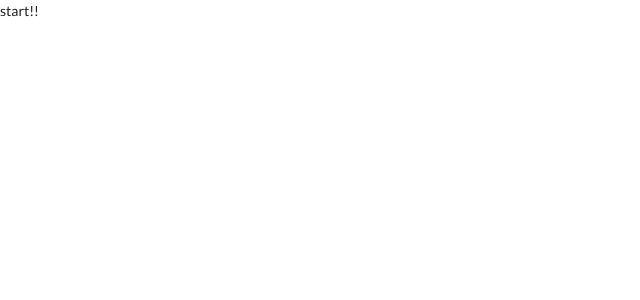
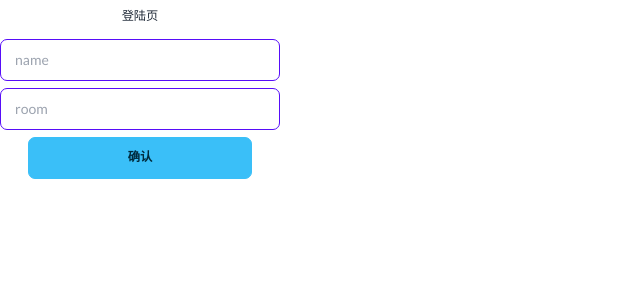
Before and after one commit to asxbiuq/react-chat-app-client, a React (Vite) app: page / in a window 1280 px wide. Shown: the top 300 px of the page, without its empty margins (0-640 px from the left). Built offline with nearby package versions, Linux system fonts and the light colour scheme.

Commit message:
LoginStore

```diff
--- a/package.json
+++ b/package.json
@@ -12,6 +12,9 @@
   "dependencies": {
     "@types/react-router-dom": "^5.3.3",
     "axios": "^0.27.2",
+    "mobx": "^6.6.1",
+    "mobx-react-lite": "^3.4.0",
+    "mobx-state-tree": "^5.1.6",
     "react": "^18.2.0",
     "react-dom": "^18.2.0",
     "react-router-dom": "^6.3.0"
--- a/src/App.tsx
+++ b/src/App.tsx
@@ -1,12 +1,20 @@
 import React from 'react'
 import './App.css'
+import { Route, Routes } from 'react-router-dom'
+import Login from '@/components/Login/Login'
+import Chat from '@/components/Chat/Chat'
+import LoginStore from '@/store/LoginStore'
 
 
+const {name,room,setName,setRoom}=LoginStore
+
 export default () => {
-
   return (
     <>
-      start!!
+      <Routes>
+        <Route path="/" element={<Login />} />
+        <Route path="chat" element={<Chat />} />
+      </Routes>
     </>
   )
 }
--- /dev/null
+++ b/src/components/Chat/Chat.tsx
@@ -0,0 +1,3 @@
+export default () => {
+  return <>chat page</>
+}
--- /dev/null
+++ b/src/components/Login/Login.tsx
@@ -0,0 +1,43 @@
+import { useState } from 'react'
+import { Link } from 'react-router-dom'
+import { observer } from 'mobx-react-lite'
+import LoginStore from '@/store/LoginStore'
+
+
+
+export default observer(() => {
+
+  return (
+    <div className="form-control w-full max-w-xs gap-2">
+      <label className="label justify-center">
+        <span className="label-text">登陆页</span>
+      </label>
+      <div>
+        <input
+          type="text"
+          placeholder="name"
+          className="input input-bordered input-primary w-full max-w-xs"
+          onChange={(event) => LoginStore.setName(event.target.value)}
+        />
+      </div>
+      <div>
+        <input
+          type="text"
+          placeholder="room"
+          className="input input-bordered input-primary w-full max-w-xs"
+          onChange={(event) => LoginStore.setRoom(event.target.value)}
+        />
+      </div>
+
+      <Link
+        className="flex justify-center"
+        onClick={(e) => (!LoginStore.name || !LoginStore.room ? e.preventDefault() : null)}
+        to={`/chat?name=${LoginStore.name}&room=${LoginStore.room}`}
+      >
+        <button className="btn btn-active btn-info btn-wide" type="submit">
+          确认
+        </button>
+      </Link>
+    </div>
+  )
+})
--- a/src/main.tsx
+++ b/src/main.tsx
@@ -2,16 +2,12 @@ import React from 'react'
 import ReactDOM from 'react-dom/client'
 import App from './App'
 import './index.css'
-import { BrowserRouter, Route,Routes } from "react-router-dom";
+import { BrowserRouter, Route, Routes } from 'react-router-dom'
 
 ReactDOM.createRoot(document.getElementById('root')!).render(
   <React.StrictMode>
     <BrowserRouter>
-      <Routes>
-        <Route path="/" element={<App />} />
-        {/* <Route path="expenses" element={<Expenses />} />
-        <Route path="invoices" element={<Invoices />} /> */}
-      </Routes>
+      <App />
     </BrowserRouter>
   </React.StrictMode>
 )
--- /dev/null
+++ b/src/model/index.ts
@@ -0,0 +1,25 @@
+import { types } from "mobx-state-tree"
+
+// Define a couple models
+export const Author = types.model({
+    id: types.identifier,
+    firstName: types.string,
+    lastName: types.string
+})
+export const Tweet = types.model({
+    id: types.identifier,
+    author: types.reference(Author), // stores just the `id` reference!
+    body: types.string,
+    timestamp: types.number
+})
+
+// Define a store just like a model
+export const RootStore = types.model({
+    authors: types.array(Author),
+    tweets: types.array(Tweet)
+})
+
+export const name = types.model({
+  authors: types.array(Author),
+  tweets: types.array(Tweet)
+})
--- /dev/null
+++ b/src/store/LoginStore.ts
@@ -0,0 +1,24 @@
+import { makeAutoObservable } from "mobx"
+
+class Login {
+    name = ''
+    room = ''
+
+    constructor() {
+        makeAutoObservable(this)
+    }
+
+    setName(name:string){
+      this.name = name
+      console.log(`name is change, now is ${name}`)
+    }
+
+    setRoom(room:string){
+      this.room = room
+      console.log(`name is change, now is ${room}`)
+    }
+}
+
+const LoginStore = new Login()
+
+export default LoginStore
--- /dev/null
+++ b/src/store/index.ts
@@ -0,0 +1,21 @@
+import {Author,Tweet,RootStore} from '@/model'
+import {makeObservable} from 'mobx'
+// Instantiate a couple model instances
+const jamon = Author.create({
+  id: "jamon",
+  firstName: "Jamon",
+  lastName: "Holmgren"
+})
+
+const tweet = Tweet.create({
+  id: "1",
+  author: jamon.id, // just the ID needed here
+  body: "Hello world!",
+  timestamp: Date.now()
+})
+
+// Now instantiate the store!
+const rootStore = RootStore.create({
+  authors: [jamon],
+  tweets: makeObservable([tweet])
+})
```
Also changed, not shown: 1 other file (tests, documents, lock files or other folders).
